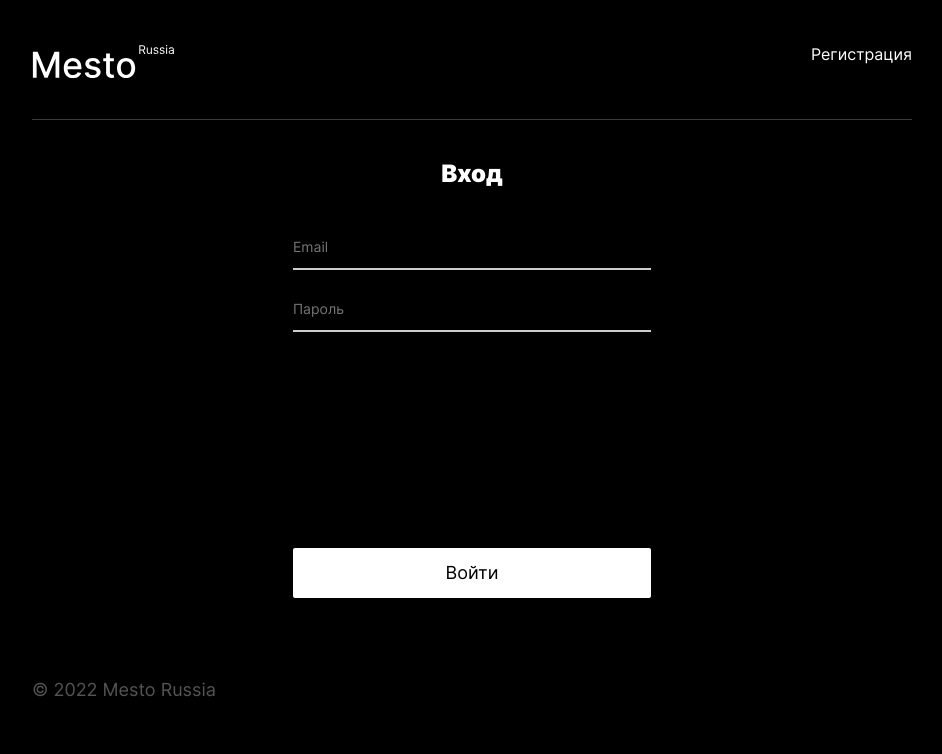
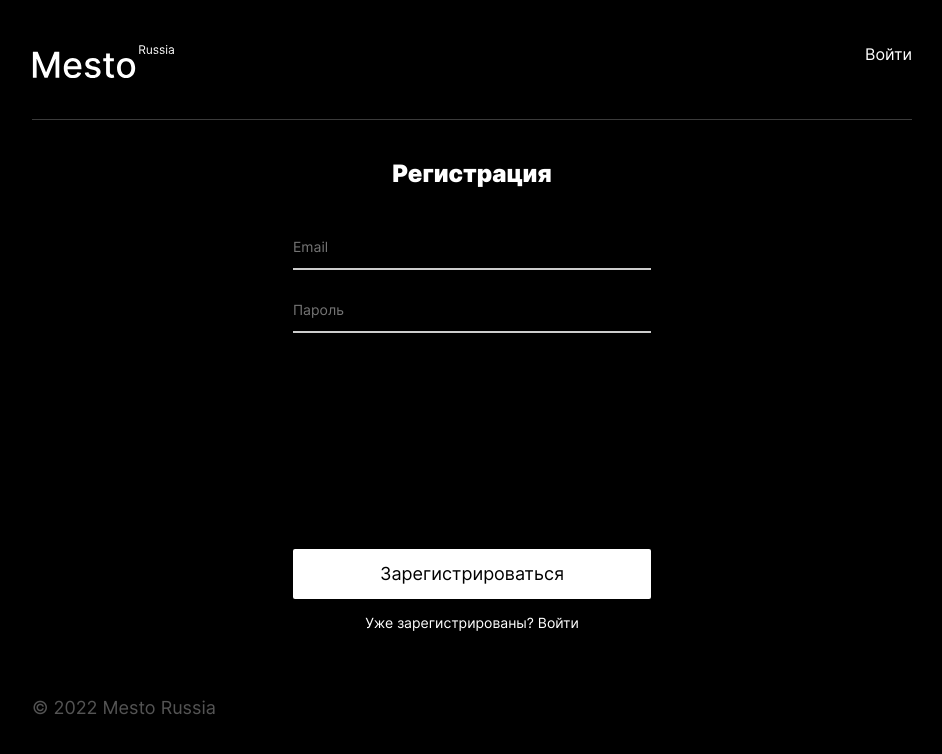
Before and after one commit to cactys/react-mesto-auth, a React (Create React App) app: page /sign-up in a window 1280 px wide. Before the commit this address led to /signin. Shown: the top 754 px of the page, without its empty margins (168-1110 px from the left). Built offline with nearby package versions, Linux system fonts and the light colour scheme; no server answers.

Commit message:
fix: main

```diff
--- a/src/components/App.js
+++ b/src/components/App.js
@@ -58,8 +58,9 @@ const App = () => {
     auth
       .signUp(email, password)
       .then(() => {
+        setIsTooltipPopupOpen(true);
         setInfoTooltip(true);
-        history.push('/signin');
+        history.push('/sign-in');
       })
       .catch((err) => {
         console.log(err);
@@ -72,15 +73,15 @@ const App = () => {
     auth
       .signIn(email, password)
       .then((res) => {
-        if (res.token) {
+        // if (res.token) {
           localStorage.setItem('jwt', res.token);
           setData({
             password: password,
             email: email,
           });
           setIsLogin(true);
-          history.replace({ pathname: '/main' });
-        }
+          history.push('/main');
+        // }
       })
       .catch((err) => {
         console.log(err);
@@ -115,7 +116,7 @@ const App = () => {
               setIsLogin(true);
               history.push('/main');
             } else {
-              history.push('/signin');
+              history.push('/sign-in');
             }
           })
           .catch((err) => {
@@ -233,14 +234,14 @@ const App = () => {
             onCardDelete={handleCardDelete}
             onCardLike={handleCardLike}
           />
-          <Route path="/signin">
+          <Route path="/sign-in">
             <Login handleLogin={handleLogin} />
           </Route>
-          <Route path="/signup">
+          <Route path="/sign-up">
             <Register handleRegister={handleRegister} />
           </Route>
           <Route>
-            {!isLogin ? <Redirect to="/main" /> : <Redirect to="/signin" />}
+            {isLogin ? <Redirect to="/main" /> : <Redirect to="/sign-in" />}
           </Route>
         </Switch>
         <Footer />
--- a/src/components/Header.js
+++ b/src/components/Header.js
@@ -12,20 +12,20 @@ const Header = ({ loggedOut, email }) => {
         </div>
       </div> */}
       <Switch>
-        <Route path="/signin">
-          <Link className="header__link" to="/signup">
+        <Route path="/sign-in">
+          <Link className="header__link" to="/sign-up">
             Регистрация
           </Link>
         </Route>
-        <Route path="/signup">
-          <Link className="header__link" to="/signin">
+        <Route path="/sign-up">
+          <Link className="header__link" to="/sign-in">
             Войти
           </Link>
         </Route>
         <Route path="/main">
           <div className="header__login">
             <p className="header__email">{email}</p>
-            <Link className="header__logout" to="/signin" onClick={loggedOut}>
+            <Link className="header__logout" to="/sign-in" onClick={loggedOut}>
               Выйти
             </Link>
           </div>
--- a/src/components/Login.js
+++ b/src/components/Login.js
@@ -26,11 +26,11 @@ const Login = ({ handleLogin }) => {
 
   return (
     <AuthForm
-      name="signup"
+      name="sign-up"
       title="Вход"
       onSubmit={handleSubmit}
       buttonText="Войти"
-      path="/signup"
+      path="/sign-up"
       linkText=""
     >
       <fieldset className="form__set-auth">
--- a/src/components/ProtectedRoute.js
+++ b/src/components/ProtectedRoute.js
@@ -9,7 +9,7 @@ const ProtectedRoute = ({ component: Component, ...props }) => {
   return (
     <Route>
       {() =>
-        props.loggedIn ? <Component {...props} /> : <Redirect to="./signin" />
+        props.loggedIn ? <Component {...props} /> : <Redirect to="./sign-in" />
       }
     </Route>
   );
--- a/src/components/Register.js
+++ b/src/components/Register.js
@@ -23,11 +23,11 @@ const Register = ({ handleRegister }) => {
 
   return (
     <AuthForm
-      name="signin"
+      name="sign-in"
       title="Регистрация"
       onSubmit={handleSubmit}
       buttonText="Зарегистрироваться"
-      path="/signin"
+      path="/sign-in"
       linkText="Уже зарегистрированы? Войти"
     >
       <fieldset className="form__set-auth">
--- a/src/index.js
+++ b/src/index.js
@@ -3,6 +3,7 @@ import ReactDOM from 'react-dom/client';
 import { BrowserRouter } from 'react-router-dom';
 import './index.css';
 import App from './components/App';
+import reportWebVitals from './reportWebVitals'
 
 const root = ReactDOM.createRoot(document.getElementById('root'));
 root.render(
@@ -16,3 +17,4 @@ root.render(
 // If you want to start measuring performance in your app, pass a function
 // to log results (for example: reportWebVitals(console.log))
 // or send to an analytics endpoint. Learn more: https://bit.ly/CRA-vitals
+reportWebVitals();
--- /dev/null
+++ b/src/reportWebVitals.js
@@ -0,0 +1,13 @@
+const reportWebVitals = onPerfEntry => {
+  if (onPerfEntry && onPerfEntry instanceof Function) {
+    import('web-vitals').then(({ getCLS, getFID, getFCP, getLCP, getTTFB }) => {
+      getCLS(onPerfEntry);
+      getFID(onPerfEntry);
+      getFCP(onPerfEntry);
+      getLCP(onPerfEntry);
+      getTTFB(onPerfEntry);
+    });
+  }
+};
+
+export default reportWebVitals;
```
